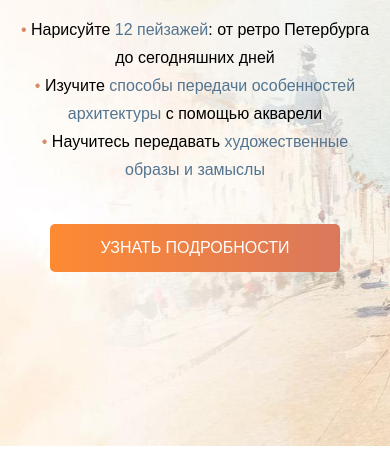
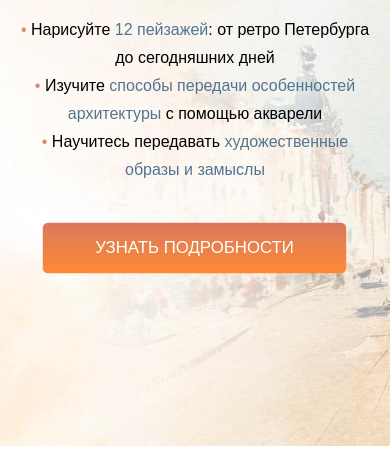
Before and after one commit to jswmpls/Test-Mailiq, a website: page index.html in a window 390 px wide. In both pictures the pointer is over the button "УЗНАТЬ ПОДРОБНОСТИ". Shown: the part 319-792 px from the top of the page. Drawn offline with nearby package versions, Linux system fonts and the light colour scheme; a web font is replaced by a local one.

Commit message:
Правка адаптива, добавление анимации к кнопке

```diff
--- a/style.css
+++ b/style.css
@@ -21,6 +21,7 @@
   --color-blue-light: #537490;
 
   --color-button: linear-gradient(90deg, #fe8a33, #da785d);
+  --color-button-anim: linear-gradient(0deg, #fe8a33, #da785d);
   --border-radius: 5px;
 
   --font-family-base: "PT Sans", sans-serif;
@@ -95,6 +96,9 @@ button {
   padding-inline: 50px;
   padding-block: 10px;
 }
+button:hover {
+  background: var(--color-button-anim);
+}
 
 .visually-hidden {
   position: absolute !important;
@@ -165,6 +169,9 @@ button {
 
 .banner-button {
   margin-top: 40px;
+}
+.banner-button:hover {
+  scale: 1.05;
 }
 
 .banner-img img {
@@ -338,6 +345,7 @@ button {
   flex-direction: column;
   align-items: center;
   background-image: url("image/bg-tarif.jpg");
+  background-size: cover;
 }
 
 .tarif-list {
```
